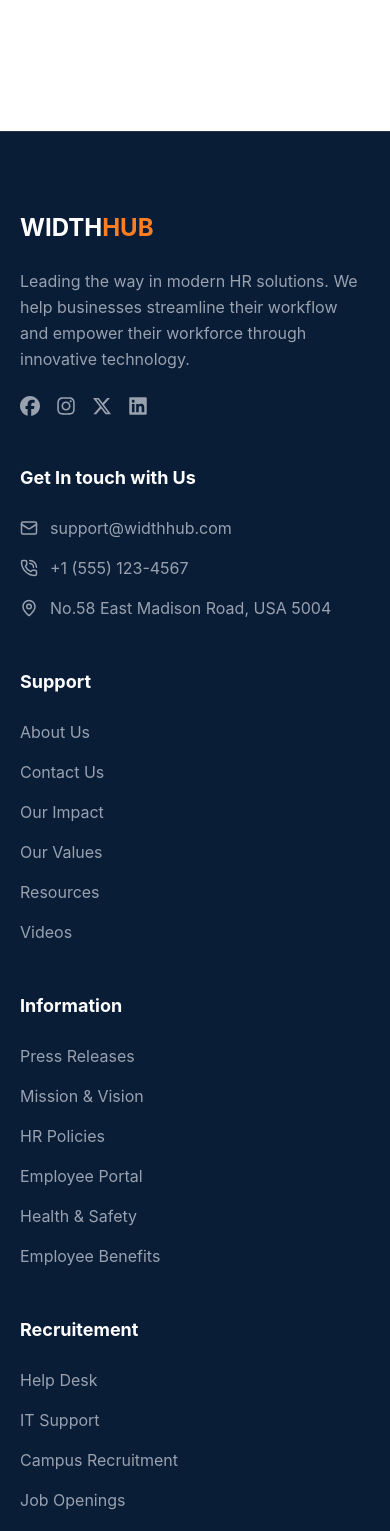
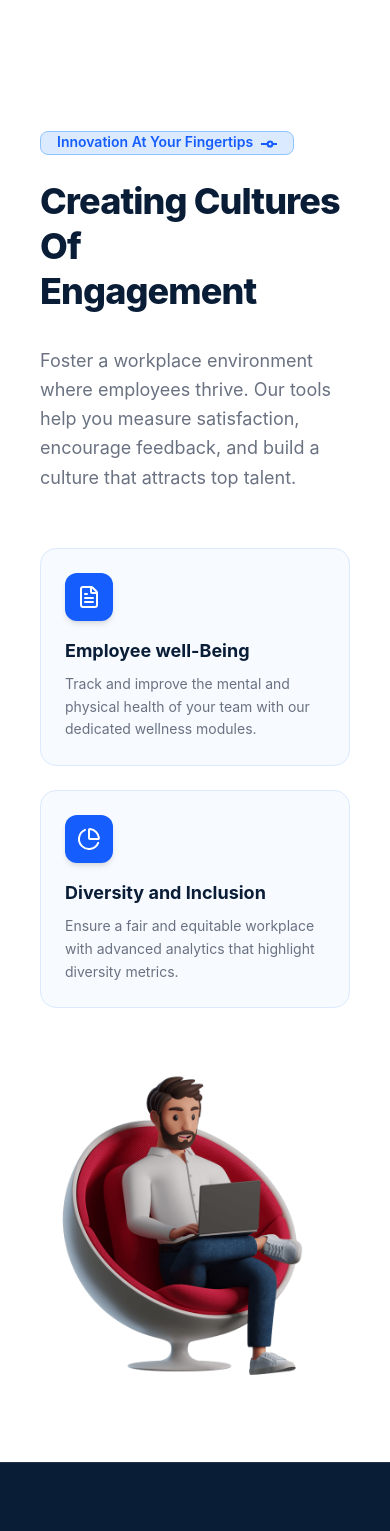
Before and after one commit to dreadlord-runner/WIDTHHUB-Project, a React (Vite) app in the folder my-website/: page / in a window 390 px wide. Shown: the part 6160-7691 px from the top of the page. Built offline with nearby package versions, Linux system fonts and the light colour scheme.

Commit message:
Add FeatureTwo component for employee engagement section

```diff
--- a/my-website/src/App.jsx
+++ b/my-website/src/App.jsx
@@ -4,6 +4,7 @@ import Stats from "./components/Stats.jsx";
 import Services from "./components/Services.jsx";
 import Footer from "./components/Footer.jsx";
 import FeatureOne from "./components/FeatureOne.jsx";
+import FeatureTwo from "./components/FeatrueTwo.jsx";
 
 function App() {
   return (
@@ -13,6 +14,7 @@ function App() {
       <Stats />
       <Services />
       <FeatureOne />
+      <FeatureTwo />
       <Footer />
 
       {/** Other Componentds */}
--- /dev/null
+++ b/my-website/src/components/FeatrueTwo.jsx
@@ -0,0 +1,79 @@
+import React from "react";
+import { FileText, PieChart } from "lucide-react";
+import { RxSlider } from "react-icons/rx";
+
+const FeatureTwo = () => {
+  return (
+    <section className="pb-20 bg-white overflow-hidden">
+      <div className="max-w-7xl mx-auto px-10 grid lg:grid-cols-2 gap-16 items-center">
+        {/* ----Left side content--- */}
+        <div className="relative flex justify-center lg:justify-start order-last lg:order-first">
+          {/* --------BLOB---------- */}
+          <div className="pointer-events-none absolute inset-0 overflow-visible">
+            <div className="feature-avatar-blob-wrapper absolute right-[-120px] top-25 hidden h-[500px] w-[500px] -translate-x-1/2 lg:block">
+              <div className="feature-avatar-blob h-full w-full"></div>
+            </div>
+            <div className="feature-avatar-glow absolute right-[-80px] top-[18%] hidden h-[320px] w-[320px] lg:block"></div>
+          </div>
+
+          {/* --------avatar------------ */}
+          <div className="relative z-10 w-full max-w-[650px]">
+            <img
+              src="../images/Home-3-Filler-img-2.png"
+              alt="Working in chair"
+              className="w-full h-auto object-contain"
+            />
+          </div>
+        </div>
+
+        {/* -------right side---------- */}
+        <div className="space-y-8 order-first lg:order-last">
+          <div className="mb-6 flex w-max items-center space-x-2 rounded-lg border border-blue-300 bg-blue-100 px-4 pb-0.5 text-sm font-semibold text-blue-600">
+            <span>Innovation At Your Fingertips</span>
+            <RxSlider size={16} className="stroke-1 mt-1" />
+          </div>
+
+          <h2 className="text-4xl md:text-5xl font-extrabold text-primary leading-tight tracking-tight">
+            Creating Cultures Of <br /> Engagement
+          </h2>
+
+          <p className="text-gray-500 text-lg leading-relaxed max-w-lg">
+            Foster a workplace environment where employees thrive. Our tools
+            help you measure satisfaction, encourage feedback, and build a
+            culture that attracts top talent.
+          </p>
+
+          {/* -------ICONS--------- */}
+          <div className="grid sm:grid-cols-2 gap-6 pt-6">
+            <div className="bg-blue-50/50 border border-blue-100 p-6 rounded-2xl hover:shadow-lg hover:shadow-blue-100 transition-all">
+              <div className="w-12 h-12 bg-blue-600 text-white rounded-xl flex items-center justify-center mb-4 shadow-md">
+                <FileText size={24} />
+              </div>
+              <h4 className="text-primary font-bold text-lg mb-2">
+                Employee well-Being
+              </h4>
+              <p className="text-gray-500 text-sm leading-relaxed">
+                Track and improve the mental and physical health of your team
+                with our dedicated wellness modules.
+              </p>
+            </div>
+            <div className="bg-blue-50/50 border border-blue-100 p-6 rounded-2xl hover:shadow-lg hover:shadow-blue-100 transition-all">
+              <div className="w-12 h-12 bg-blue-600 text-white rounded-xl flex items-center justify-center mb-4 shadow-md">
+                <PieChart size={24} />
+              </div>
+              <h4 className="text-primary font-bold text-lg mb-2">
+                Diversity and Inclusion
+              </h4>
+              <p className="text-gray-500 text-sm leading-relaxed">
+                Ensure a fair and equitable workplace with advanced analytics
+                that highlight diversity metrics.
+              </p>
+            </div>
+          </div>
+        </div>
+      </div>
+    </section>
+  );
+};
+
+export default FeatureTwo;
```
Also changed, not shown: my-website/images/Home-3-Filler-img-2.png (added).
